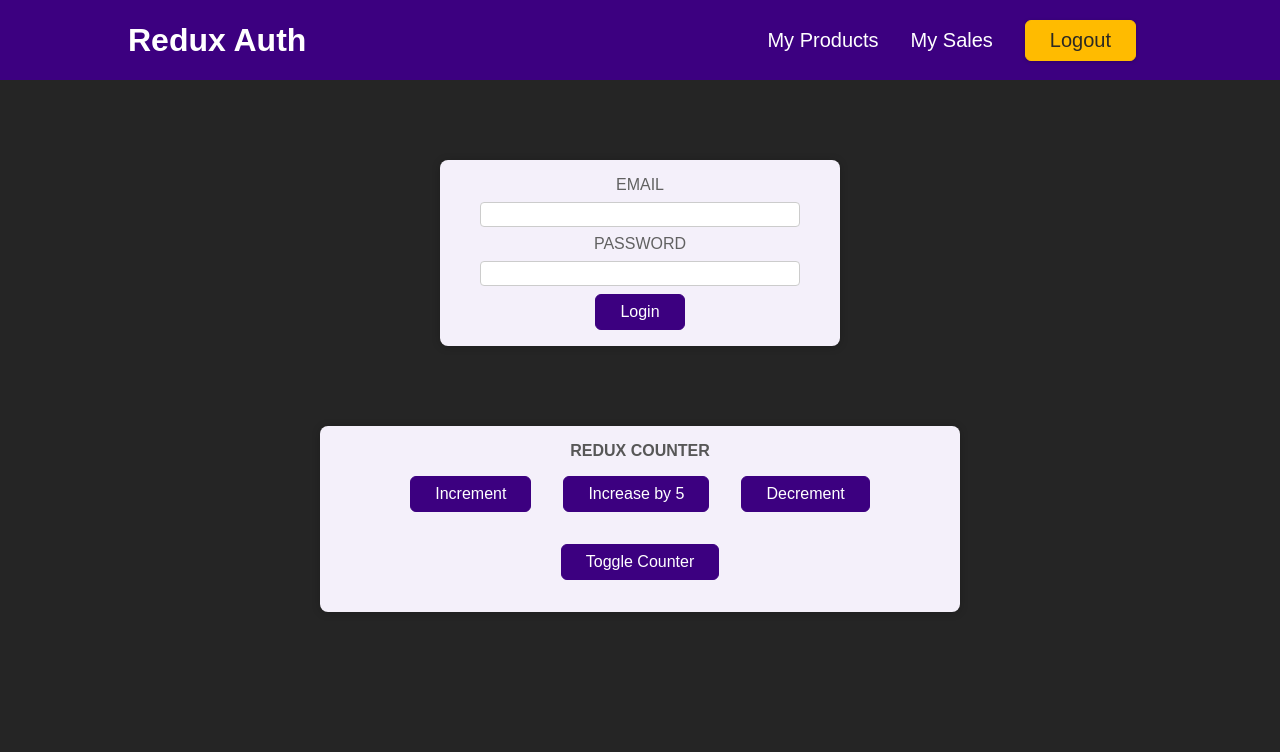
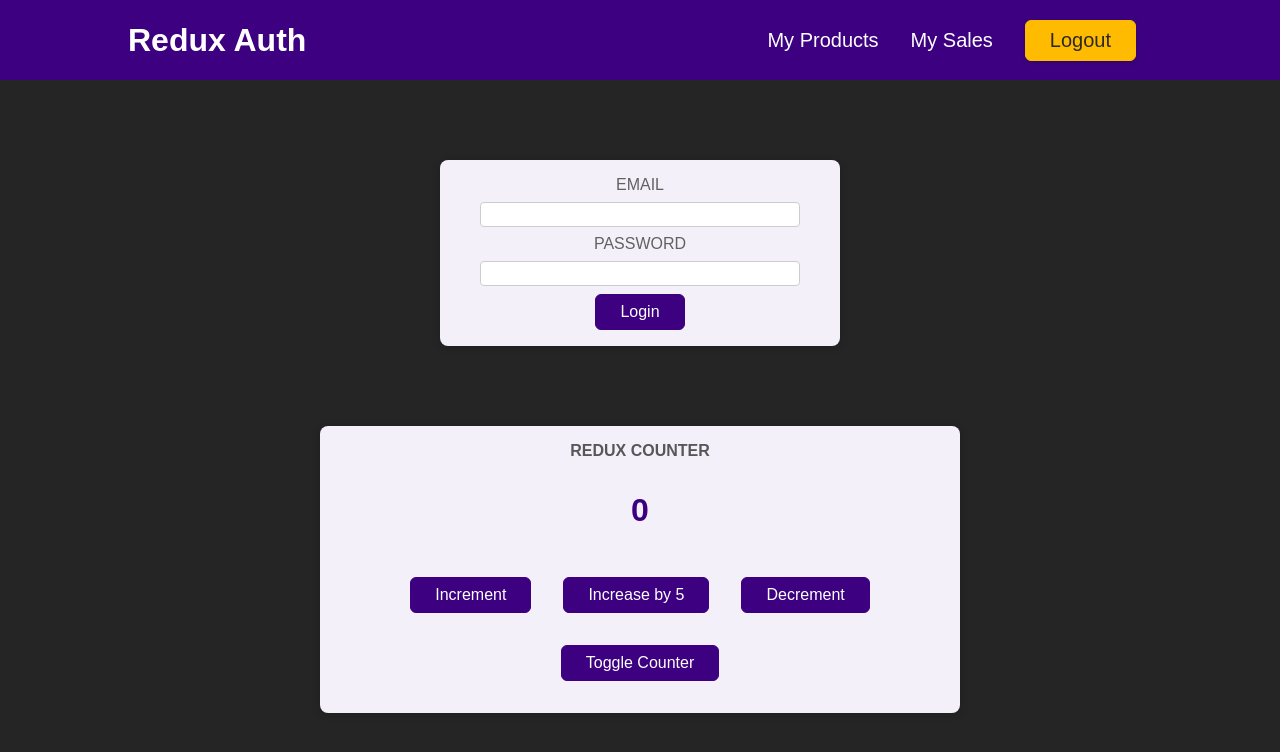
Before and after one commit to ankurnecessary/10-react-redux-counter, a React (Create React App) app: page / in a window 1280 px wide. Shown: the top 752 px of the page. Built offline with nearby package versions, Linux system fonts and the light colour scheme.

Commit message:
Calling counter state in the updated way. As per the state map.

```diff
--- a/src/components/Counter.js
+++ b/src/components/Counter.js
@@ -5,8 +5,8 @@ import { counterActions } from '../store'
 
 const Counter = () => {
   const dispatch = useDispatch()
-  const counter = useSelector(state => state.counter)
-  const show = useSelector(state => state.showCounter)
+  const counter = useSelector(state => state.counter.counter)
+  const show = useSelector(state => state.counter.showCounter)
 
   const toggleCounterHandler = () => {
     dispatch(counterActions.toggle())
```
